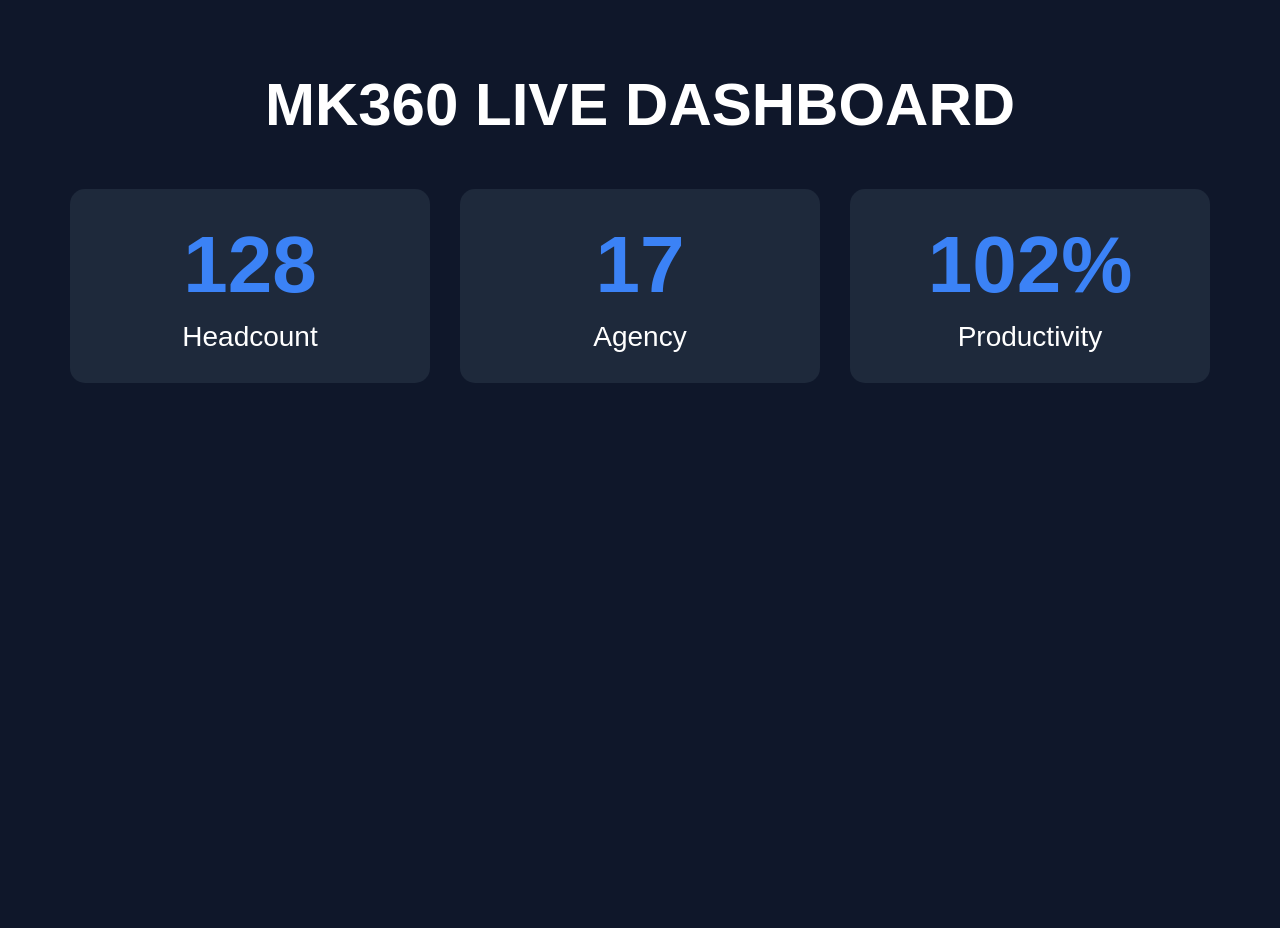
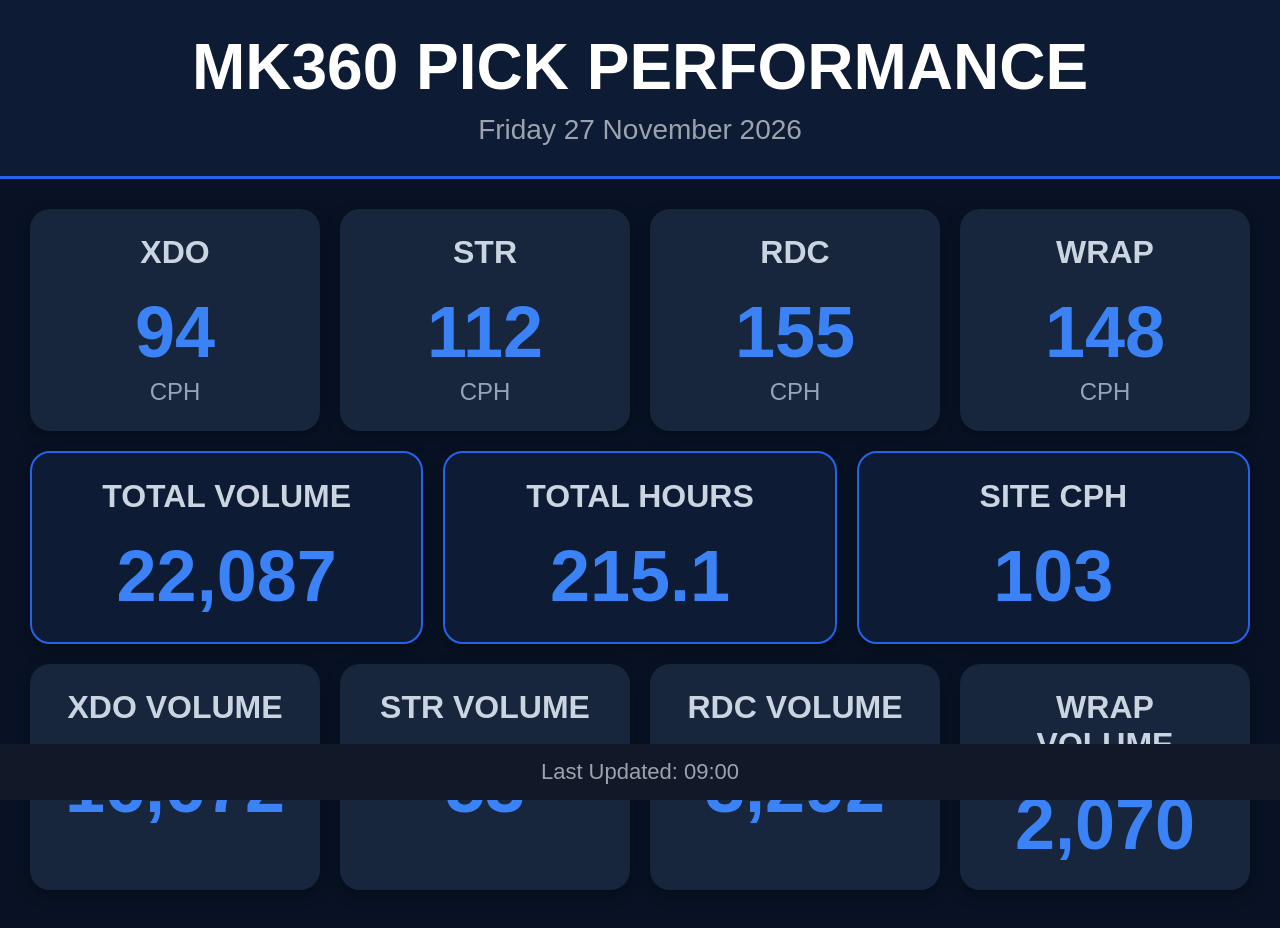
Before and after one commit to 7tills7/mk360-tv-dashboard, a plain HTML site: page index.html in a window 1280 px wide. Before the commit the page ends 800 px from the top, so only its background shows below. Drawn offline with Linux system fonts and the light colour scheme.

Commit message:
Update index.html

```diff
--- a/index.html
+++ b/index.html
@@ -2,48 +2,89 @@
 <html>
 
 <head>
-    <title>MK360 Dashboard</title>
+    <title>MK360 Operations Dashboard</title>
 
     <style>
 
         body{
-            background:#0f172a;
+            margin:0;
+            padding:0;
+            background:#081224;
+            font-family:Arial, Helvetica, sans-serif;
             color:white;
-            font-family:Arial;
-            margin:0;
+        }
+
+        .header{
+            background:#0d1b34;
+            padding:30px;
+            text-align:center;
+            border-bottom:3px solid #2563eb;
+        }
+
+        .title{
+            font-size:64px;
+            font-weight:bold;
+        }
+
+        .subtitle{
+            font-size:28px;
+            color:#9ca3af;
+            margin-top:10px;
+        }
+
+        .dashboard{
             padding:30px;
         }
 
-        h1{
-            text-align:center;
-            font-size:60px;
-            margin-bottom:50px;
-        }
-
-        .container{
+        .row{
             display:flex;
-            justify-content:center;
-            gap:30px;
-            flex-wrap:wrap;
+            gap:20px;
+            margin-bottom:20px;
         }
 
         .card{
-            width:300px;
-            background:#1e293b;
-            border-radius:15px;
-            padding:30px;
+            flex:1;
+            background:#17263d;
+            border-radius:20px;
+            padding:25px;
             text-align:center;
+            box-shadow:0px 5px 15px rgba(0,0,0,0.3);
+        }
+
+        .card-title{
+            font-size:32px;
+            color:#cbd5e1;
+            margin-bottom:20px;
+            font-weight:bold;
         }
 
         .value{
-            font-size:80px;
+            font-size:72px;
+            color:#3b82f6;
             font-weight:bold;
-            color:#3b82f6;
         }
 
         .label{
-            font-size:28px;
-            margin-top:10px;
+            font-size:24px;
+            color:#94a3b8;
+            margin-top:5px;
+        }
+
+        .summary{
+            background:#0d1b34;
+            border:2px solid #2563eb;
+        }
+
+        .footer{
+            position:fixed;
+            bottom:0;
+            left:0;
+            right:0;
+            background:#111827;
+            text-align:center;
+            padding:15px;
+            font-size:22px;
+            color:#9ca3af;
         }
 
     </style>
@@ -52,25 +93,95 @@
 
 <body>
 
-<h1>MK360 LIVE DASHBOARD</h1>
+<div class="header">
 
-<div class="container">
-
-    <div class="card">
-        <div class="value">128</div>
-        <div class="label">Headcount</div>
+    <div class="title">
+        MK360 PICK PERFORMANCE
     </div>
 
-    <div class="card">
-        <div class="value">17</div>
-        <div class="label">Agency</div>
+    <div class="subtitle">
+        Friday 27 November 2026
     </div>
 
-    <div class="card">
-        <div class="value">102%</div>
-        <div class="label">Productivity</div>
+</div>
+
+<div class="dashboard">
+
+    <div class="row">
+
+        <div class="card">
+            <div class="card-title">XDO</div>
+            <div class="value">94</div>
+            <div class="label">CPH</div>
+        </div>
+
+        <div class="card">
+            <div class="card-title">STR</div>
+            <div class="value">112</div>
+            <div class="label">CPH</div>
+        </div>
+
+        <div class="card">
+            <div class="card-title">RDC</div>
+            <div class="value">155</div>
+            <div class="label">CPH</div>
+        </div>
+
+        <div class="card">
+            <div class="card-title">WRAP</div>
+            <div class="value">148</div>
+            <div class="label">CPH</div>
+        </div>
+
     </div>
 
+    <div class="row">
+
+        <div class="card summary">
+            <div class="card-title">TOTAL VOLUME</div>
+            <div class="value">22,087</div>
+        </div>
+
+        <div class="card summary">
+            <div class="card-title">TOTAL HOURS</div>
+            <div class="value">215.1</div>
+        </div>
+
+        <div class="card summary">
+            <div class="card-title">SITE CPH</div>
+            <div class="value">103</div>
+        </div>
+
+    </div>
+
+    <div class="row">
+
+        <div class="card">
+            <div class="card-title">XDO VOLUME</div>
+            <div class="value">16,672</div>
+        </div>
+
+        <div class="card">
+            <div class="card-title">STR VOLUME</div>
+            <div class="value">53</div>
+        </div>
+
+        <div class="card">
+            <div class="card-title">RDC VOLUME</div>
+            <div class="value">3,292</div>
+        </div>
+
+        <div class="card">
+            <div class="card-title">WRAP VOLUME</div>
+            <div class="value">2,070</div>
+        </div>
+
+    </div>
+
+</div>
+
+<div class="footer">
+    Last Updated: 09:00
 </div>
 
 </body>
```
